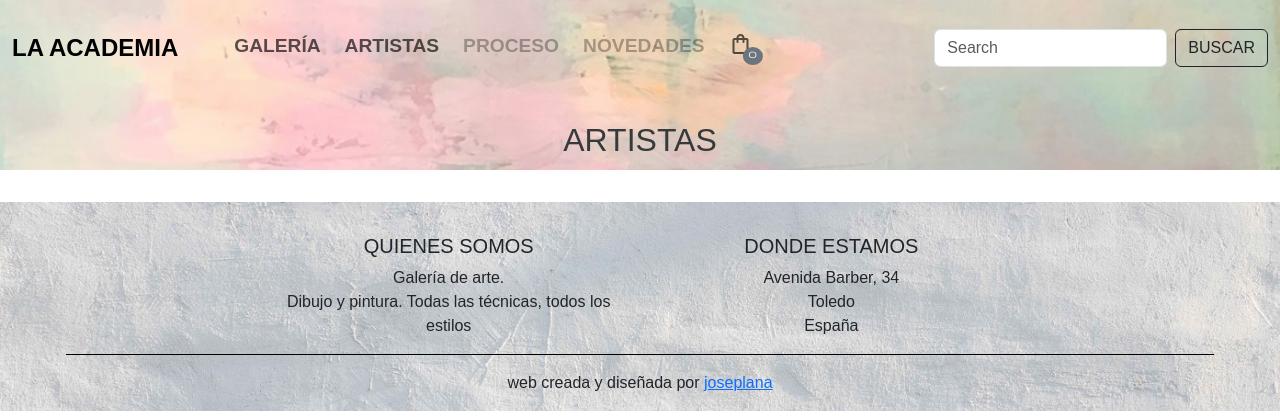
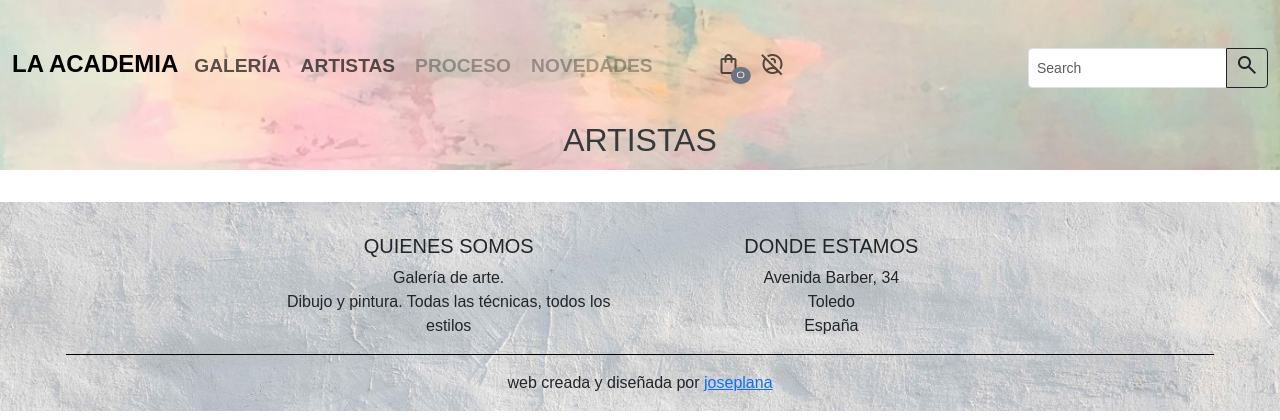
Before and after one commit to phjose/artshop, a Django app: page /artist/ in a window 1280 px wide. Shown: the top 420 px of the page. Run offline with Django 4.2, Linux system fonts and the light colour scheme; data that the repository does not hold is empty; parts of the project's set-up code (start-up, migrations or seed data) failed here and were passed over; some libraries are stand-ins or nearby versions; some web fonts are replaced.

Commit message:
Login/out modal and refactor templates

```diff
--- a/artshop/urls.py
+++ b/artshop/urls.py
@@ -7,7 +7,5 @@ from django.conf.urls.static import static
 urlpatterns = [
     path('admin/', admin.site.urls),
     path('', include('store.urls', namespace='store')),
-    path('members/', include('django.contrib.auth.urls')),
-    path('members/', include('members.urls')),
     path('cart/', include('cart.urls', namespace='cart')),
 ] + static(settings.MEDIA_URL, document_root=settings.MEDIA_ROOT)
--- a/store/templates/store/artist.html
+++ b/store/templates/store/artist.html
@@ -5,8 +5,7 @@
     <div class="container-fluid my-0 taco-espacio"></div>
     <div class="container-fluid my-5 text-center taco-text">
         <div class="row"></div>
-            <div class="col align-self-center"><h2 class="user-select-none">ARTISTAS</h2></div>
-        </div>
+        <div class="col align-self-center"><h2 class="user-select-none">ARTISTAS</h2></div>
     </div>
 </div>
 <div class="container-fluid my-3" style="overflow: hidden;">
@@ -25,4 +24,4 @@
         {% endfor %}
     </div>
 </div>
-{% endblock%}
+{% endblock %}
--- a/store/templates/store/artist_detail.html
+++ b/store/templates/store/artist_detail.html
@@ -5,9 +5,8 @@
     <div class="container-fluid my-0 taco-espacio"></div>
     <div class="container-fluid my-5 text-center taco-text">
         <div class="row"></div>
-            <div class="col align-self-center">
-                <!--<h2 class="user-select-none">ARTISTAS</h2>-->
-            </div>
+        <div class="col align-self-center">
+            <!--<h2 class="user-select-none">ARTISTAS</h2>-->
         </div>
     </div>
 </div>
@@ -29,7 +28,6 @@
             {% if artist.inst_url %}
             <a href="{{artist.inst_url}}" target="_blank"><p class="lead">instagram</p></a>
             {% endif %}
-            </div>
         </div>
     </div>
 </div>
--- a/store/templates/store/future.html
+++ b/store/templates/store/future.html
@@ -5,8 +5,7 @@
     <div class="container-fluid my-0 taco-espacio"></div>
     <div class="container-fluid my-5 text-center taco-text">
         <div class="row"></div>
-            <div class="col align-self-center"><h2 class="user-select-none">FUTURO</h2></div>
-        </div>
+        <div class="col align-self-center"><h2 class="user-select-none">FUTURO</h2></div>
     </div>
 </div>
 {% endblock %}
--- a/store/templates/store/index.html
+++ b/store/templates/store/index.html
@@ -11,7 +11,6 @@
         </a>
     </div>
 </div>
-</div>
 <div class="container-fluid py-5 burrito" style="background-image: url(/../../media/background/bg-main-image-artist.jpg);">
     <div class="container-fluid my-0" style="height: 100px;"></div>
     <div class="container-fluid my-5 text-center" style="height: 50px;">
@@ -19,7 +18,6 @@
         <a class="btn btn-outline-dark" href="{% url 'store:artist' %}" role="button">
             <h5 class="my-0">ARTISTAS</h5>
         </a>
-        </div>
     </div>
 </div>
 <div class="container-fluid py-5 burrito" style="background-image: url(/../../media/background/bg-main-image-process.jpg);">
@@ -31,7 +29,6 @@
         </a>
     </div>
 </div>
-</div>
 <!--<div class="container-fluid py-5 burrito" style="background-image: url(/../../media/background/bg-main-image-future.jpg);">
     <div class="container-fluid my-0" style="height: 100px;"></div>
     <div class="container-fluid my-5 text-center" style="height: 50px;">
@@ -39,7 +36,6 @@
         <a class="btn btn-outline-dark disabled" href="{% url 'store:future' %}" role="button">
             <h5 class="my-0">FUTURO</h5>
         </a>
-        </div>
     </div>
 </div>-->
 <div class="container-fluid py-5 burrito" style="background-image: url(/../../media/background/bg-main-image-news.jpg);">
@@ -51,5 +47,4 @@
         </a>
     </div>
 </div>
-</div>
 {% endblock %}
--- a/store/templates/store/news.html
+++ b/store/templates/store/news.html
@@ -5,8 +5,7 @@
     <div class="container-fluid my-0 taco-espacio"></div>
     <div class="container-fluid my-5 text-center taco-text">
         <div class="row"></div>
-            <div class="col align-self-center"><h2 class="user-select-none">NOVEDADES</h2></div>
-        </div>
+        <div class="col align-self-center"><h2 class="user-select-none">NOVEDADES</h2></div>
     </div>
 </div>
 {% endblock %}
--- a/store/templates/store/process.html
+++ b/store/templates/store/process.html
@@ -5,8 +5,7 @@
     <div class="container-fluid my-0 taco-espacio"></div>
     <div class="container-fluid my-5 text-center taco-text">
         <div class="row"></div>
-            <div class="col align-self-center"><h2 class="user-select-none">PROCESO</h2></div>
-        </div>
+        <div class="col align-self-center"><h2 class="user-select-none">PROCESO</h2></div>
     </div>
 </div>
 {% endblock %}
--- a/store/urls.py
+++ b/store/urls.py
@@ -12,4 +12,6 @@ urlpatterns = [
     path('future/', views.future, name='future'),
     path('news/', views.news, name='news'),
     path('searched/', views.search, name='search'),
+    path('login/', views.login_user, name='login'),
+    path('logout/', views.logout_user, name='logout'),
 ]
--- a/store/views.py
+++ b/store/views.py
@@ -1,5 +1,7 @@
 from django.core.paginator import Paginator
-from django.shortcuts import render, get_object_or_404
+from django.shortcuts import render, get_object_or_404, redirect
+from django.contrib.auth import authenticate, login, logout
+from django.contrib import messages
 
 from store.models import Painting, Artist
 
@@ -91,3 +93,30 @@ def painting_detail(request, pk):
 
     context = {'painting': painting, 'related_paintings': related_paintings, }
     return render(request, 'store/painting_detail.html', context)
+
+
+def login_user(request):
+
+    if request.method == "POST":
+        username = request.POST['username']
+        password = request.POST['password']
+
+        user = authenticate(request, username=username, password=password)
+
+        if user is not None:
+            login(request, user)
+            # messages.success(request, "Log in correcto!.")
+            return redirect('store:gallery', page=1)
+        else:
+            # messages.error(request, "Usuario o password no encontrados")
+            return redirect('store:login')
+    else:
+        return render(request, 'store/index.html')
+
+
+def logout_user(request):
+
+    context = {}
+    logout(request)
+    # messages.success(request, "You have been logged out.")
+    return redirect('store:index')
--- a/templates/base.html
+++ b/templates/base.html
@@ -35,22 +35,22 @@
                         aria-label="Toggle navigation">
                     <span class="navbar-toggler-icon"></span>
                 </button>
-                <a class="navbar-brand me-5" href="{% url 'store:index' %}">LA ACADEMIA</a>
-                <div class="collapse navbar-collapse" id="navbarSupportedContent">
-                    <ul class="navbar-nav me-auto mb-2 mb-lg-0">
-                        <li class="nav-item me-2">
+                <a class="navbar-brand me-2" href="{% url 'store:index' %}">LA ACADEMIA</a>
+                <div class="collapse navbar-collapse pt-2" id="navbarSupportedContent">
+                    <ul class="navbar-nav me-auto mb-2 mb-lg-0 ">
+                        <li class="nav-item me-1">
                             <a class="nav-link" href="{% url 'store:gallery' 1 %}">GALERÍA</a>
                         </li>
-                        <li class="nav-item me-2">
+                        <li class="nav-item me-1">
                             <a class="nav-link" href="{% url 'store:artist' %}">ARTISTAS</a>
                         </li>
-                        <li class="nav-item me-2">
+                        <li class="nav-item me-1">
                             <a class="nav-link disabled" href="{% url 'store:process' %}">PROCESO</a>
                         </li>
-                        <li class="nav-item me-2">
+                        <li class="nav-item me-5">
                             <a class="nav-link disabled" href="{% url 'store:news' %}">NOVEDADES</a>
                         </li>
-                        <li class="nav-item me-2">
+                        <li class="nav-item me-1">
                             <a class="nav-link" href="{% url 'cart:cart_summary' %}">
                                 <span class="material-symbols-outlined position-relative">shopping_bag
                                     <span class="position-absolute top-100 start-100 translate-middle badge rounded-circle text-bg-secondary" style="bottom: -17.9px;">
@@ -58,8 +58,20 @@
                                     </span>
                                 </span>
                             </a>
-
                         </li>
+                        {% if user.is_authenticated %}
+                        <li class="nav-item me-1">
+                            <a class="nav-link" href="{% url 'store:logout' %}">
+                                <span class="material-symbols-outlined">account_circle</span>
+                            </a>
+                        </li>
+                        {% else %}
+                        <li class="nav-item me-1">
+                            <a class="nav-link" href="#" data-bs-toggle="modal" data-bs-target="#loginModal">
+                                <span class="material-symbols-outlined">account_circle_off</span>
+                            </a>
+                        </li>
+                        {% endif %}
                         <!--<li class="nav-item dropdown me-2">
                             <a class="nav-link dropdown-toggle" href="#" role="button" data-bs-toggle="dropdown" aria-expanded="false">
                                 MAS...
@@ -72,17 +84,24 @@
                             </ul>
                         </li>-->
                     </ul>
-                    <form class="d-flex" role="search" method="POST" action="{% url 'store:search' %}">
+                    <form class="d-flex mt-3" role="search" method="POST" action="{% url 'store:search' %}">
                         {% csrf_token %}
-                        <input class="form-control me-2" type="search" placeholder="Search" aria-label="Search" name="searched">
-                        <button class="btn btn-outline-dark" type="submit">BUSCAR</button>
+                        <div class="input-group input-group-sm mb-3">
+                            <input type="search" class="form-control" placeholder="Search" aria-label="Search" aria-describedby="button-addon2" name="searched">
+                            <button class="btn btn-outline-dark" type="submit" id="button-addon2">
+                                <span class="material-symbols-outlined">
+                                    search
+                                </span>
+                            </button>
+                        </div>
+                        <!--<input class="form-control me-2" type="search" placeholder="Search" aria-label="Search" name="searched">
+                        <button class="btn btn-outline-dark" type="submit">BUSCAR</button>-->
                     </form>
                 </div>
             </div>
         </nav>
     </div>
     <!-- NAVBAR -->
-
     {% block page_content %}
 
     {% endblock page_content %}
@@ -124,6 +143,36 @@
             </div>
         </div>
     </div>
+    <!-- Cookies -->
+
+    <!-- Modals -->
+    <div class="modal fade" id="loginModal" tabindex="-1" aria-labelledby="exampleModalLabel" aria-hidden="true">
+        <div class="modal-dialog modal-dialog-centered">
+            <div class="modal-content">
+                <div class="modal-header text-center">
+                    <h1 class="modal-title fs-5" id="exampleModalLabel">LOGIN</h1>
+                    <button type="button" class="btn-close" data-bs-dismiss="modal" aria-label="Close"></button>
+                </div>
+                <div class="modal-body">
+                    <form class="m-3" method="POST" action="{% url 'store:login' %}">
+                        {% csrf_token %}
+                        <div class="mb-3">
+                            <input type="text" class="form-control" name="username" placeholder="Nombre de usuario">
+                        </div>
+                        <div class="mb-3">
+                            <input type="password" class="form-control" name="password" placeholder="password">
+                        </div>
+                        <button type="submit" class="btn btn-secondary">Login</button>
+                    </form>
+                </div>
+            </div>
+        </div>
+    </div>
+
+    <!-- Modals -->
+
+
+
 
     <!-- jQuery -->
     <!--<script src="https://ajax.googleapis.com/ajax/libs/jquery/3.7.1/jquery.min.js"></script>-->
```
Also changed, not shown: store/templates/store/gallery.html (+10 -3 lines), store/templates/store/painting_detail.html (+22 -23 lines). Lines whose indentation alone changed are shown as unchanged.
